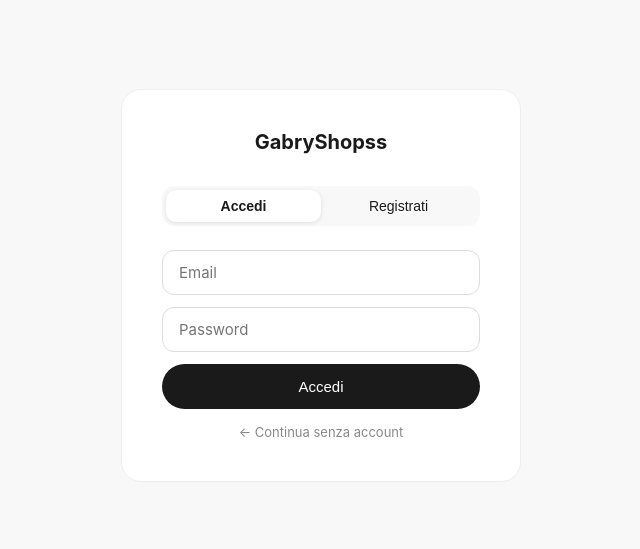
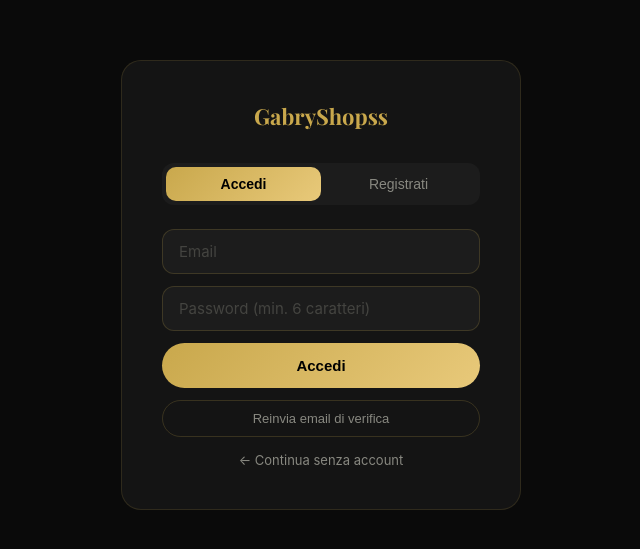
Before and after one commit to terryliano20011-sketch/gabryshopss, a Next.js app: page /auth in a window 1280 px wide. Shown: the part 115-664 px from the top of the page, without its empty margins (319-959 px from the left). Built offline with nearby package versions, Linux system fonts and the light colour scheme.

Commit message:
Fix auth verifica email

```diff
--- a/app/auth/page.tsx
+++ b/app/auth/page.tsx
@@ -1,5 +1,5 @@
 'use client'
-import { useState } from 'react'
+import { useState, useEffect } from 'react'
 import { supabase } from '../../lib/supabase'
 import { useRouter } from 'next/navigation'
 
@@ -12,34 +12,77 @@ export default function Auth() {
   const [msg, setMsg] = useState('')
   const router = useRouter()
 
+  useEffect(() => {
+    // Controlla se l'utente è già loggato
+    supabase.auth.getSession().then(({ data }) => {
+      if (data.session) router.push('/')
+    })
+
+    // Gestisci il callback di verifica email
+    supabase.auth.onAuthStateChange((event, session) => {
+      if (event === 'SIGNED_IN' && session) {
+        router.push('/')
+      }
+    })
+  }, [])
+
   async function handleLogin() {
+    if (!email || !password) { setMsg('❌ Inserisci email e password'); return }
     setLoading(true)
     const { error } = await supabase.auth.signInWithPassword({ email, password })
-    if (error) { setMsg('❌ ' + error.message); setLoading(false); return }
+    if (error) {
+      if (error.message.includes('Email not confirmed')) {
+        setMsg('📧 Controlla la tua email e clicca il link di verifica prima di accedere.')
+      } else if (error.message.includes('Invalid login credentials')) {
+        setMsg('❌ Email o password errati')
+      } else {
+        setMsg('❌ ' + error.message)
+      }
+      setLoading(false)
+      return
+    }
     router.push('/')
   }
 
   async function handleRegister() {
+    if (!nome || !email || !password) { setMsg('❌ Compila tutti i campi'); return }
+    if (password.length < 6) { setMsg('❌ La password deve essere di almeno 6 caratteri'); return }
     setLoading(true)
     const { error } = await supabase.auth.signUp({
-      email, password,
-      options: { data: { nome } }
+      email,
+      password,
+      options: {
+        data: { nome },
+        emailRedirectTo: 'https://gabryshopss.vercel.app/auth'
+      }
     })
     if (error) { setMsg('❌ ' + error.message); setLoading(false); return }
-    setMsg('✅ Registrazione completata! Controlla la tua email per confermare.')
+    setMsg('✅ Registrazione completata! Controlla la tua email e clicca il link di verifica per attivare l\'account.')
     setLoading(false)
   }
 
-  const inputStyle = { width:'100%', padding:'12px 16px', borderRadius:12, border:'1px solid #ddd', fontSize:15, marginBottom:12, outline:'none', fontFamily:'inherit' }
+  async function handleResendEmail() {
+    if (!email) { setMsg('❌ Inserisci la tua email prima'); return }
+    const { error } = await supabase.auth.resend({ type: 'signup', email, options: { emailRedirectTo: 'https://gabryshopss.vercel.app/auth' } })
+    if (error) { setMsg('❌ ' + error.message); return }
+    setMsg('📧 Email di verifica inviata di nuovo!')
+  }
+
+  const inputStyle: React.CSSProperties = { width:'100%', padding:'12px 16px', borderRadius:12, border:'1px solid rgba(201,168,76,0.2)', fontSize:15, marginBottom:12, outline:'none', background:'#1C1C1C', color:'#F5F5F0', fontFamily:'inherit' }
 
   return (
-    <div style={{ minHeight:'100vh', background:'#f8f8f8', display:'flex', alignItems:'center', justifyContent:'center', fontFamily:'-apple-system, BlinkMacSystemFont, sans-serif' }}>
-      <div style={{ background:'#fff', padding:'2.5rem', borderRadius:20, border:'1px solid #eee', width:'100%', maxWidth:400 }}>
-        <a href="/" style={{ fontSize:20, fontWeight:700, textDecoration:'none', color:'#1a1a1a', display:'block', textAlign:'center', marginBottom:'2rem' }}>GabryShopss</a>
+    <div style={{ minHeight:'100vh', background:'#0A0A0A', display:'flex', alignItems:'center', justifyContent:'center', fontFamily:'-apple-system, BlinkMacSystemFont, sans-serif', padding:'1rem' }}>
+      <style>{`
+        @import url('https://fonts.googleapis.com/css2?family=Playfair+Display:wght@700&display=swap');
+        input::placeholder { color: #444440; }
+        input:focus { border-color: rgba(201,168,76,0.5) !important; }
+      `}</style>
+      <div style={{ background:'#141414', padding:'2.5rem', borderRadius:20, border:'1px solid rgba(201,168,76,0.15)', width:'100%', maxWidth:400 }}>
+        <a href="/" style={{ fontSize:22, fontWeight:700, textDecoration:'none', color:'#C9A84C', display:'block', textAlign:'center', marginBottom:'2rem', fontFamily:'Playfair Display, serif' }}>GabryShopss</a>
 
-        <div style={{ display:'flex', background:'#f8f8f8', borderRadius:12, padding:4, marginBottom:'1.5rem' }}>
+        <div style={{ display:'flex', background:'#1C1C1C', borderRadius:12, padding:4, marginBottom:'1.5rem' }}>
           {(['login','register'] as const).map(m => (
-            <button key={m} onClick={() => { setMode(m); setMsg('') }} style={{ flex:1, padding:'8px', borderRadius:10, border:'none', background: mode===m ? '#fff' : 'none', fontWeight: mode===m ? 600 : 400, fontSize:14, cursor:'pointer', color:'#1a1a1a', boxShadow: mode===m ? '0 1px 4px rgba(0,0,0,0.1)' : 'none' }}>
+            <button key={m} onClick={() => { setMode(m); setMsg('') }} style={{ flex:1, padding:'9px', borderRadius:10, border:'none', background: mode===m ? 'linear-gradient(135deg, #C9A84C, #E8C97A)' : 'none', fontWeight: mode===m ? 600 : 400, fontSize:14, cursor:'pointer', color: mode===m ? '#000' : '#888880', transition:'all 0.2s' }}>
               {m === 'login' ? 'Accedi' : 'Registrati'}
             </button>
           ))}
@@ -49,16 +92,26 @@ export default function Auth() {
           <input placeholder="Nome e Cognome" value={nome} onChange={e => setNome(e.target.value)} style={inputStyle} />
         )}
         <input placeholder="Email" type="email" value={email} onChange={e => setEmail(e.target.value)} style={inputStyle} />
-        <input placeholder="Password" type="password" value={password} onChange={e => setPassword(e.target.value)} style={inputStyle} />
+        <input placeholder="Password (min. 6 caratteri)" type="password" value={password} onChange={e => setPassword(e.target.value)} onKeyDown={e => e.key === 'Enter' && (mode === 'login' ? handleLogin() : handleRegister())} style={inputStyle} />
 
-        {msg && <div style={{ fontSize:13, marginBottom:12, color: msg.startsWith('✅') ? '#2a7a4a' : '#cc0000' }}>{msg}</div>}
+        {msg && (
+          <div style={{ fontSize:13, marginBottom:12, padding:'10px 14px', borderRadius:10, background: msg.startsWith('✅') || msg.startsWith('📧') ? 'rgba(42,122,74,0.15)' : 'rgba(204,0,0,0.1)', color: msg.startsWith('✅') || msg.startsWith('📧') ? '#4ade80' : '#f87171', border: `1px solid ${msg.startsWith('✅') || msg.startsWith('📧') ? 'rgba(74,222,128,0.2)' : 'rgba(248,113,113,0.2)'}` }}>
+            {msg}
+          </div>
+        )}
 
-        <button onClick={mode === 'login' ? handleLogin : handleRegister} disabled={loading} style={{ width:'100%', background:'#1a1a1a', color:'#fff', border:'none', padding:14, borderRadius:24, fontSize:15, cursor:'pointer', fontWeight:500, marginBottom:12 }}>
+        <button onClick={mode === 'login' ? handleLogin : handleRegister} disabled={loading} style={{ width:'100%', background:'linear-gradient(135deg, #C9A84C, #E8C97A)', color:'#000', border:'none', padding:14, borderRadius:24, fontSize:15, cursor:'pointer', fontWeight:600, marginBottom:12, opacity: loading ? 0.7 : 1 }}>
           {loading ? 'Caricamento...' : mode === 'login' ? 'Accedi' : 'Registrati'}
         </button>
 
+        {mode === 'login' && (
+          <button onClick={handleResendEmail} style={{ width:'100%', background:'none', color:'#888880', border:'1px solid rgba(201,168,76,0.2)', padding:'10px', borderRadius:24, fontSize:13, cursor:'pointer', marginBottom:12 }}>
+            Reinvia email di verifica
+          </button>
+        )}
+
         <div style={{ textAlign:'center' }}>
-          <a href="/" style={{ fontSize:13, color:'#888', textDecoration:'none' }}>← Continua senza account</a>
+          <a href="/" style={{ fontSize:13, color:'#888880', textDecoration:'none' }}>← Continua senza account</a>
         </div>
       </div>
     </div>
```
